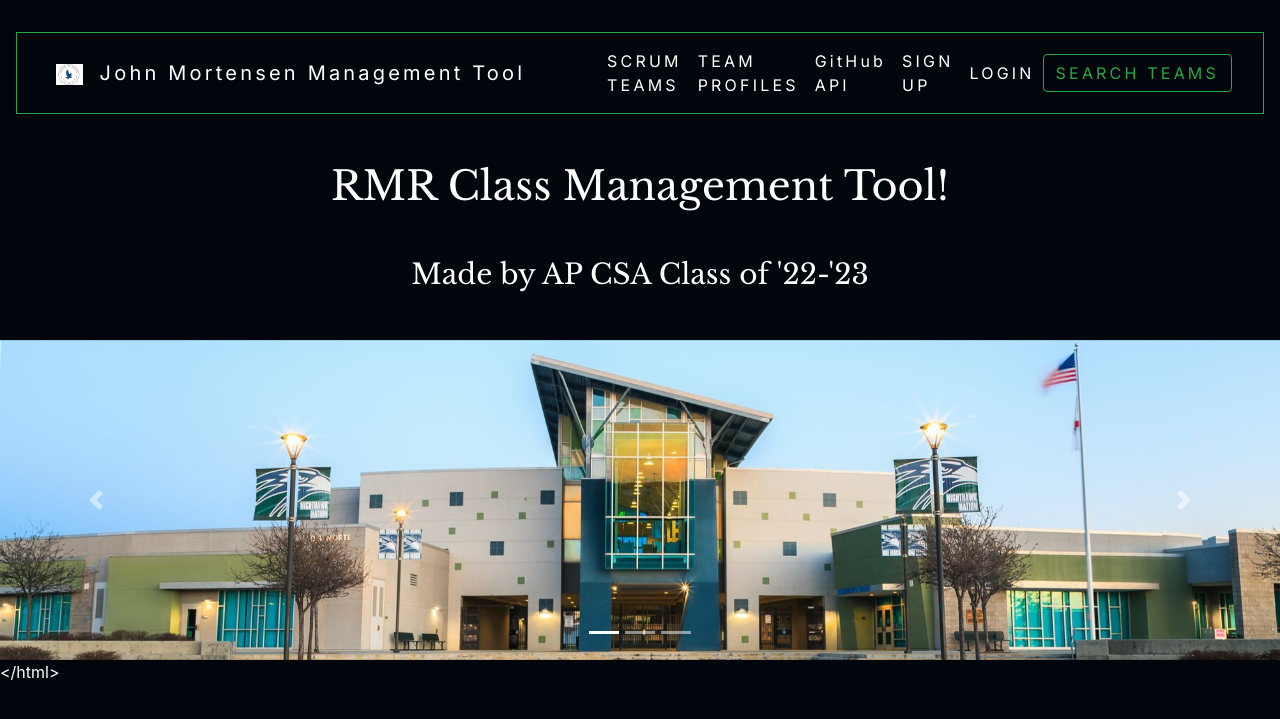
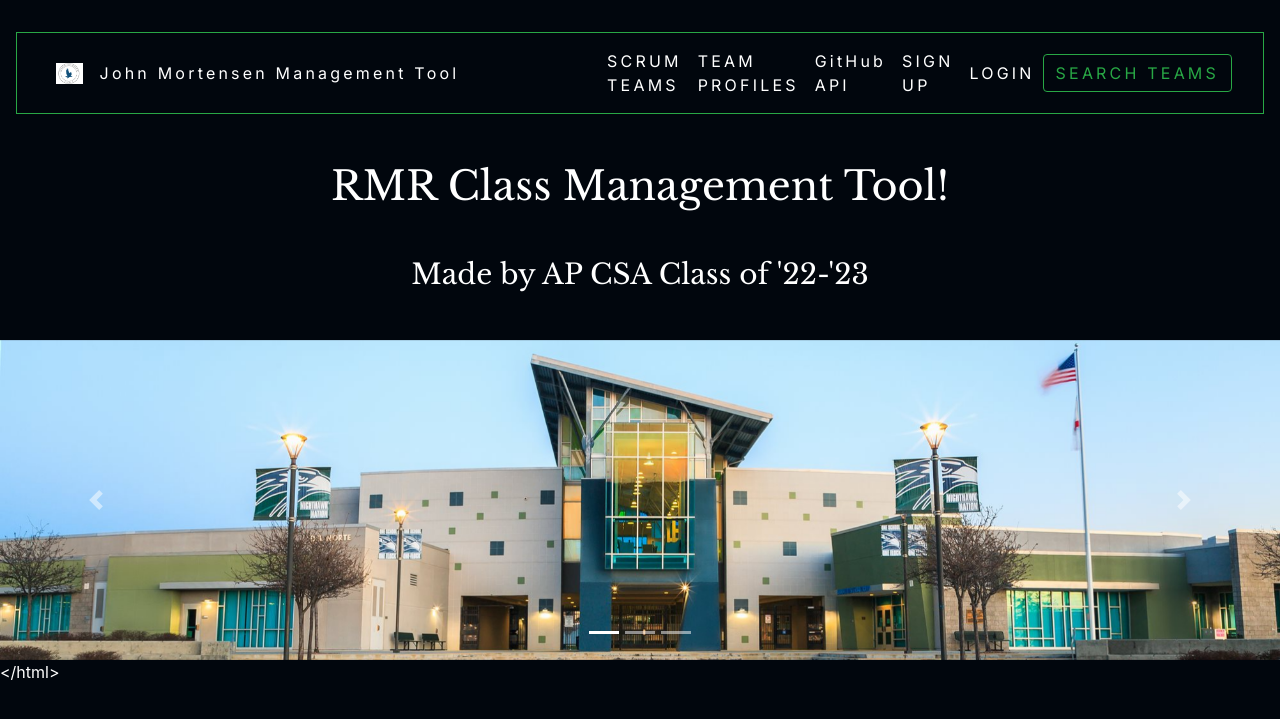
Before and after one commit to saumyapalk23/codingprojfontend, a Jekyll site: the page built from index.md, in a window 1280 px wide. Shown: the top 719 px of the page. Built offline with Jekyll 4.4.1, drawn with Linux system fonts in a browser that asks for light colours; our own code applies the rules of GitHub Pages for plain Markdown files; the repository's description, which GitHub fills in, is left out.

Commit message:
even spacing

```diff
--- a/_includes/nav.html
+++ b/_includes/nav.html
@@ -29,7 +29,7 @@
   <div class="container-fluid">
     <a class="navbar-brand" href="{{ site.baseurl }}/">
       <img src="./assets/images/rmrr.jpg" alt="Logo" width="5%" height="5%" class="d-inline-block align-text-middle mx-2">
-      <span class="navbar-text text-white fs-5">John Mortensen Management Tool</span>
+      <span class="navbar-text text-white fs-6">John Mortensen Management Tool</span>
     </a>
     <!-- Rest of the code remains the same -->
     <button class="navbar-toggler" type="button" data-bs-toggle="collapse" data-bs-target="#navbarToggler2" aria-controls="navbarTogglerDemo02" aria-expanded="false" aria-label="Toggle navigation">
@@ -38,30 +38,30 @@
     <div class="collapse navbar-collapse" id="navbarToggler2">
       <ul class="navbar-nav me-auto mb-1 mb-lg-0">
         <li class="nav-item">
-          <a class="nav-link text-white" href="{{ site.baseurl }}/team">SCRUM TEAMS</a>
+          <a class="nav-link text-white fs-6" href="{{ site.baseurl }}/team">SCRUM TEAMS</a>
         </li>
       </ul>
       <ul class="navbar-nav me-auto mb-1 mb-lg-0">
         <li class="nav-item">
-          <a class="nav-link text-white"  href="{{ site.baseurl }}/teamProfileDatabase">TEAM PROFILES</a>
+          <a class="nav-link text-white fs-6"  href="{{ site.baseurl }}/teamProfileDatabase">TEAM PROFILES</a>
         </li>
       </ul>
       <ul class="navbar-nav me-auto mb-1 mb-lg-0">
         <li class="nav-item">
-          <a class="nav-link text-white" href="{{ site.baseurl }}/teamProfileDatabaseGITHUBAPITEST">GitHub API</a>
+          <a class="nav-link text-white fs-6" href="{{ site.baseurl }}/teamProfileDatabaseGITHUBAPITEST">GitHub API</a>
         </li>
       </ul>
       <ul class="navbar-nav me-auto mb-1 mb-lg-0">
         <li class="nav-item">
-          <a class="nav-link text-white"  href="{{ site.baseurl }}/signup">SIGN UP</a>
+          <a class="nav-link text-white fs-6"  href="{{ site.baseurl }}/signup">SIGN UP</a>
         </li>
       </ul>
       <ul class="navbar-nav me-auto mb-1 mb-lg-0">
         <li class="nav-item">
-          <a class="nav-link text-white" href="{{ site.baseurl }}/login">LOGIN</a>
+          <a class="nav-link text-white fs-6" href="{{ site.baseurl }}/login">LOGIN</a>
         </li>
       </ul>
-      <a class="btn btn-outline-success text-nowrap" href="{{ site.baseurl }}/search">SEARCH TEAMS</a>
+      <a class="btn btn-outline-success text-nowrap fs-6" href="{{ site.baseurl }}/search">SEARCH TEAMS</a>
     </div>
   </div>
 </nav>
```
